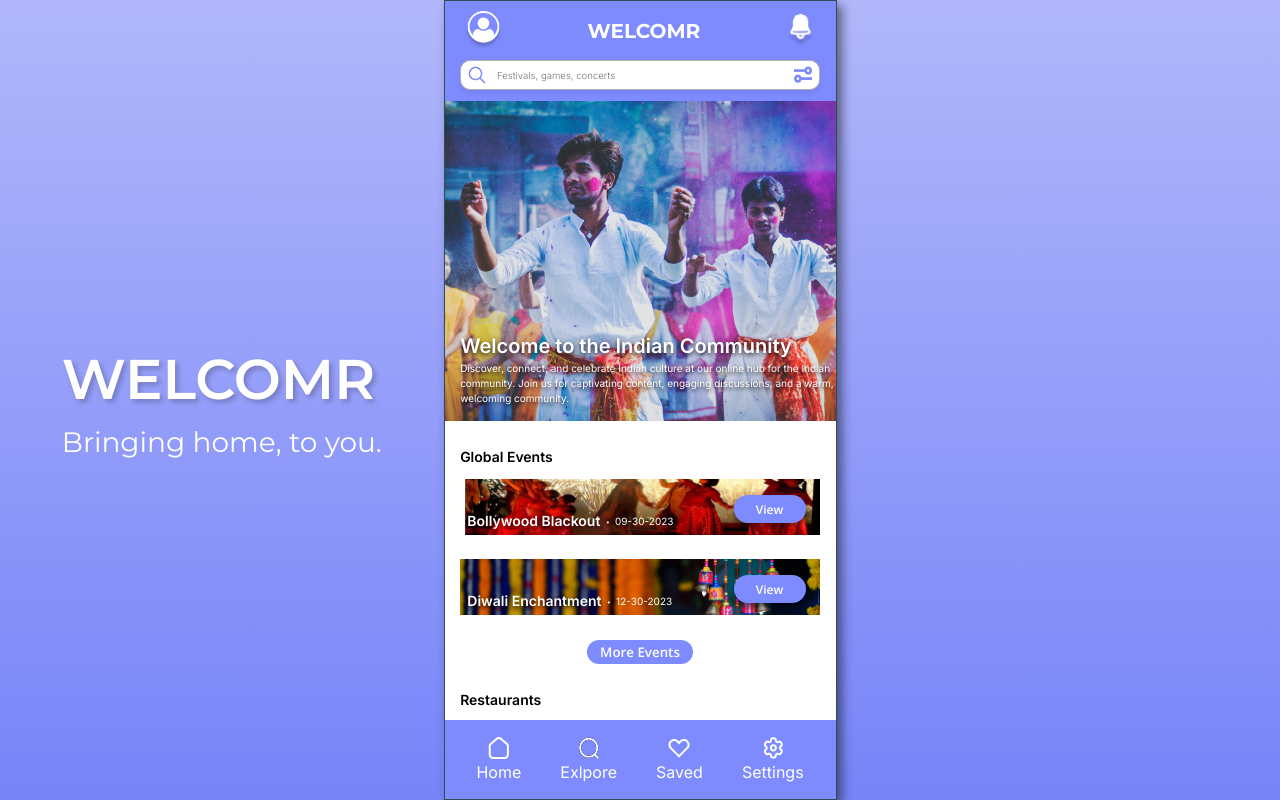
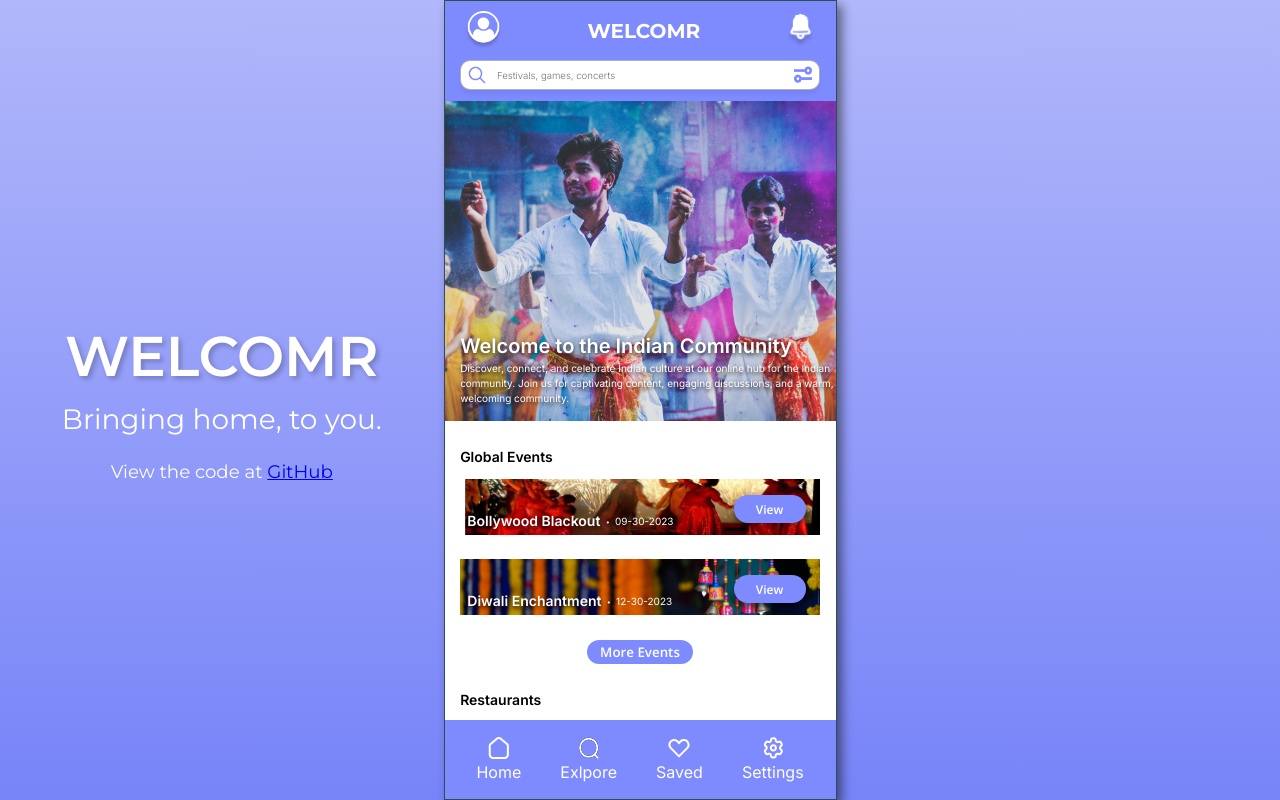
Before and after one commit to Singhmansingh/Welcomr, a React (Vite) app: page / in a window 1280 px wide. Built offline with nearby package versions, Linux system fonts and the light colour scheme.

Commit message:
added github link

```diff
--- a/index.html
+++ b/index.html
@@ -7,14 +7,19 @@
     <title>WELCOMR | Bringing home, to you.</title>
   </head>
   <body>
-    <div aria-hidden="true" class="root-title-container">
-      <div class="root-title-box ">
-        <h1 class="text-shadow">WELCOMR</h1>
-        <p>Bringing home, to you.</p>
+    <div class="main-area">
+      <div aria-hidden="true" class="root-title-container">
+        <div class="root-title-box ">
+          <h1 class="text-shadow">WELCOMR</h1>
+          <p>Bringing home, to you.</p>
+          <p class="linkout">View the code at <a target="_blank" href="https://github.com/singhmansingh/welcomr">GitHub</a></p>
+        </div>
       </div>
+      <div id="root"></div>
+      <div aria-hidden="true" class="other-box"></div>
     </div>
-    <div id="root"></div>
-    <div class="other-box"></div>
+
+
     <script type="module" src="/src/main.jsx"></script>
   </body>
 </html>
--- a/src/index.css
+++ b/src/index.css
@@ -22,6 +22,12 @@
   border-radius: 20px;
   font-size: 1.75em;
   font-weight: normal;
+  text-align: center;
+}
+
+.txt-smer {
+  font-size: 0.73em;
+  margin-top: 0.5em;
 }
 
 .root-title-container p {
@@ -88,14 +94,27 @@ body {
   background-color: #ffffff;
   width: 100%;
   height: 100%;
+  display: flex;
   margin: 0;
   padding: 0;
+
+}
+
+.main-area {
+  flex: 1;
   display: flex;
   justify-content: space-evenly;
   align-items: center;
+
 }
 
-body > * {
+.linkout {
+  font-size: 0.65em;
+  margin-top: 1em;
+}
+
+
+.main-area > * {
   flex: 1;
 }
 
```
